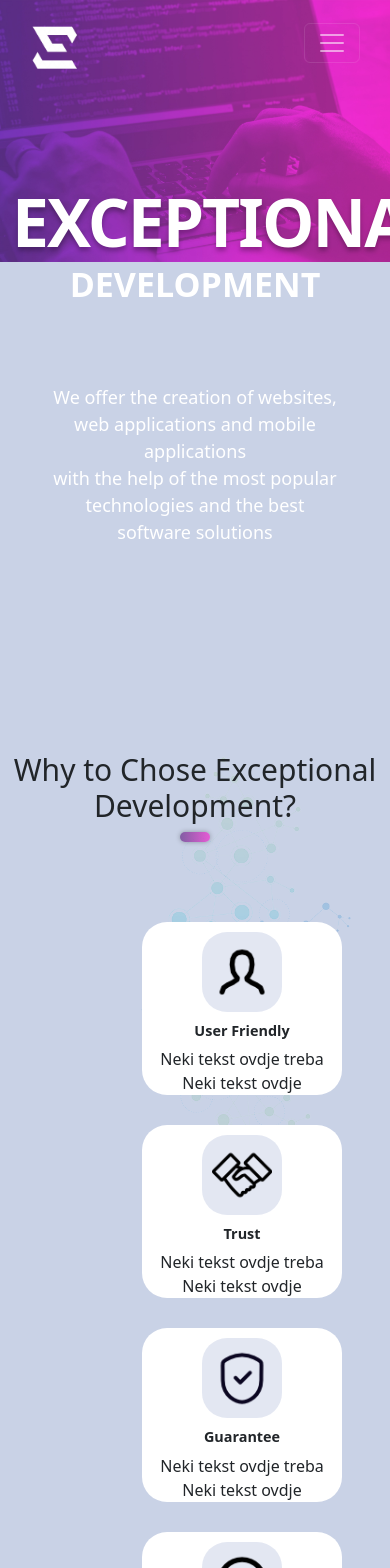
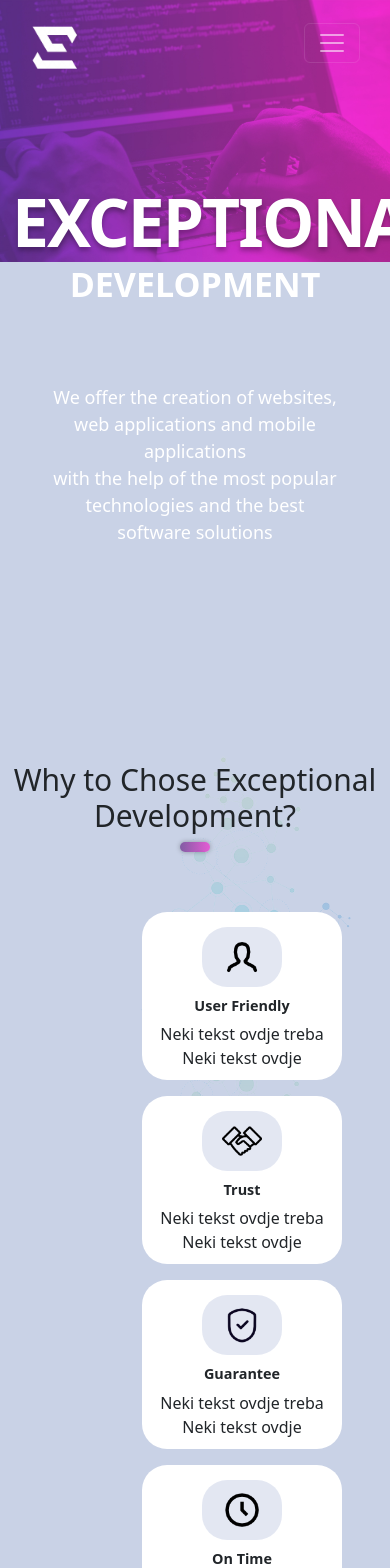
Before and after one commit to Ado2211/Exceptional-Dev, a React (Create React App) app: page / in a window 390 px wide. Shown: the top 1568 px of the page. Built offline with nearby package versions, Linux system fonts and the light colour scheme; a web font is replaced by a local one.

Commit message:
updates smaller

```diff
--- a/src/components/WhatWeDo/WhatWeDo.scss
+++ b/src/components/WhatWeDo/WhatWeDo.scss
@@ -3,7 +3,7 @@
     padding-right: -20%;
     padding-bottom: 400px;
     background-color: #c9d2e6;
-   padding-top: 100px;
+
     z-index: 0;
 
 }
@@ -77,7 +77,7 @@ background: linear-gradient(47.45deg, #6B33B2 2.11%, #E527BD 99.94%);
 .technologies {
  display:flex;
 justify-content: center;
-margin-top: -110px;
+margin-top: -80px;
 }
 
 .abou h3 {
--- a/src/components/WhyToChose/WhyToChose.scss
+++ b/src/components/WhyToChose/WhyToChose.scss
@@ -22,7 +22,7 @@
 
 .naslovWhy {
     text-align: center;
-    padding-top: 90px;
+    padding-top: 100px;
 
     font-size: 30px;
 
@@ -31,27 +31,31 @@
 .squares {
     display: flex;
     justify-content: center;
-
+   padding-right: 2.5px;
 
 }
 
 .square {
-    width: 15%;
+
+    width: 200px;
     height: auto;
     border-radius: 25px;
     text-align: center;
     background-color: rgba(255, 255, 255, );
-    margin-right: 2%;
-    margin-left: 2%;
-    transition: box-shadow 500ms ease, color 10ms ease-in-out;
+    margin-right: 7px;
+    margin-left: 7px;
+    transition:  500ms ease-in-out, color 100ms ease-in-out;
 }
 
 .square:hover {
     background: linear-gradient(47.45deg, #6B33B2 0.11%, #E527BD 99.94%);
-    color: #EAEEF2;
+    color: #ffffff;
     cursor: pointer;
-
+    transition: 500ms ease-in-out, color 10ms ease-in-out;
     box-shadow: 0 6px 20px 0 rgb(134 51 153 / 51%);
+    padding-bottom: 10px;
+    margin-top: -10px;
+    padding-bottom: -10px;
 }
 
 .about {
@@ -82,41 +86,38 @@ transform: matrix(1, 0, 0, -1, 0, 0);
 
 .square>h3 {
     font-weight: 900;
-    font-size: 120%;
+    font-size: 100%;
 
 }
 
-.square>p {
+.square p {
 
-    margin-bottom: 10px;
+    padding-bottom: 10px
 }
 
 .iconsWhy {
     background-color: #98a8cd45;
-    margin-top: 8%;
-    margin-bottom: 8%;
+    margin-top: 15px;
+    margin-bottom: 10px;
     width: 40%;
     height: auto;
     border-radius: 25px;
-    padding-top: 5%;
-    padding-bottom: 5%;
+    padding-top: 10px;
+    padding-bottom: 10px;
     padding-left: 10%;
     padding-right: 10%;
 
 }
 
-
-
 @media screen and (max-width:600px) {
     .squares {
         display: block;
-
         margin-left: auto;
 
     }
 
     .square {
-        margin-top: 30px;
+        margin-top: 10px;
         width: 200px;
         margin-left: 130px;
     }
@@ -133,28 +134,5 @@ transform: matrix(1, 0, 0, -1, 0, 0);
 
     }
 
-    .iconsWhy {
-        margin-top: 10px;
-        margin-bottom: 10px;
-        padding-left: 5%;
-        padding-right: 5%;
-    }
+
 }
-
-
-
-
-.about>b {
-    background-image: linear-gradient(47.45deg, #6B33B2 0.11%, #E527BD 99.94%);
-    background-clip: text;
-    -webkit-background-clip: text;
-    -webkit-text-fill-color: transparent;
-    -moz-background-clip: text;
-    -moz-text-fill-color: transparent;
-}
-
-.abouts {
-
-    width: 100%;
-    height: 300px;
-}
--- a/src/components/WhyToChose/WhyToChose.tsx
+++ b/src/components/WhyToChose/WhyToChose.tsx
@@ -5,69 +5,7 @@ import images from "../../assets/images";
 
 const WhyToChose = () => {
 
-    function handleHover() {
-        let about = document.getElementsByClassName('aboutUser');
 
-        for (let i = 0; i < about.length; i++) {
-            about[i].classList.add('actives')
-        }
-    }
-
-    function handleMouseLeave() {
-        let about = document.getElementsByClassName('aboutUser');
-
-        for (let i = 0; i < about.length; i++) {
-            about[i].classList.remove('actives')
-        }
-    }
-
-    function handleHovers() {
-        let about = document.getElementsByClassName('aboutTrust');
-
-        for (let i = 0; i < about.length; i++) {
-            about[i].classList.add('actives')
-        }
-    }
-
-    function handleMouseLeaves() {
-        let about = document.getElementsByClassName('aboutTrust');
-
-        for (let i = 0; i < about.length; i++) {
-            about[i].classList.remove('actives')
-        }
-    }
-
-    function handleHovers1() {
-        let about = document.getElementsByClassName('abouGuarantee');
-
-        for (let i = 0; i < about.length; i++) {
-            about[i].classList.add('actives')
-        }
-    }
-
-    function handleMouseLeaves1() {
-        let about = document.getElementsByClassName('abouGuarantee');
-
-        for (let i = 0; i < about.length; i++) {
-            about[i].classList.remove('actives')
-        }
-    }
-
-    function handleHovers2() {
-        let about = document.getElementsByClassName('aboutOnTime');
-
-        for (let i = 0; i < about.length; i++) {
-            about[i].classList.add('actives')
-        }
-    }
-
-    function handleMouseLeaves2() {
-        let about = document.getElementsByClassName('aboutOnTime');
-
-        for (let i = 0; i < about.length; i++) {
-            about[i].classList.remove('actives')
-        }
-    }
 
 
     return (
@@ -82,7 +20,7 @@ const WhyToChose = () => {
 
 
             <div className="squares">
-                <div className="square" onMouseOver={handleHover} onMouseLeave={handleMouseLeave}>
+                <div className="square" >
                     <img className="iconsWhy" id="userFriendly" src={images.person} alt="" />
                     <h3>User Friendly</h3>
                     <p>Neki tekst ovdje treba<br>
@@ -90,21 +28,21 @@ const WhyToChose = () => {
 
                 </div>
 
-                <div className="square" onMouseOver={handleHovers} onMouseLeave={handleMouseLeaves}>
+                <div className="square" >
                     <img className="iconsWhy" id="trust" src={images.handShake} alt="" />
                     <h3>Trust</h3>
                     <p>Neki tekst ovdje treba<br>
                     </br>Neki tekst ovdje</p>
                 </div>
 
-                <div className="square" onMouseOver={handleHovers1} onMouseLeave={handleMouseLeaves1}>
+                <div className="square" >
                     <img className="iconsWhy" id="shield" src={images.shield} alt="" />
                     <h3>Guarantee</h3>
                     <p>Neki tekst ovdje treba<br>
                     </br>Neki tekst ovdje</p>
                 </div>
 
-                <div className="square" onMouseOver={handleHovers2} onMouseLeave={handleMouseLeaves2}>
+                <div className="square" >
                     <img className="iconsWhy" id="onTime" src={images.time} alt="" />
                     <h3>On Time</h3>
                     <p>Neki tekst ovdje treba<br>
```
